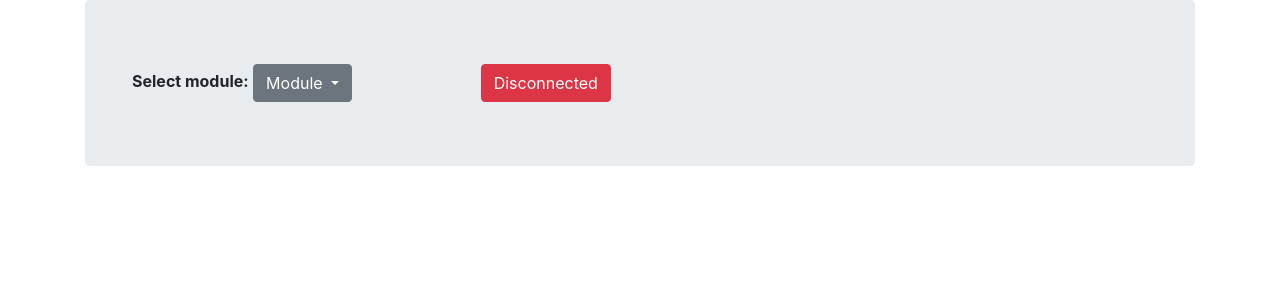
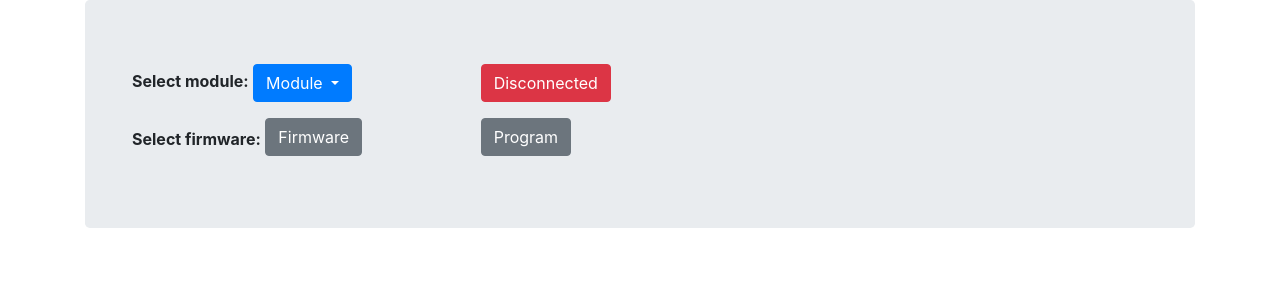
Before and after one commit to thingpilot/rpi_test_platform, a Flask app: page /developer in a window 1280 px wide. Shown: the part 56-356 px from the top of the page. Run offline with Flask 2, Linux system fonts and the light colour scheme; parts of the project's set-up code (start-up, migrations or seed data) failed here and were passed over; some libraries are stand-ins or nearby versions.

Commit message:
Add file upload button, program button and display filename/modified date

```diff
--- /dev/null
+++ b/static/css/custom.css
@@ -0,0 +1,3 @@
+#fileUploadButton {
+    display: none;
+}
--- a/templates/developer.html
+++ b/templates/developer.html
@@ -6,7 +6,7 @@
         <div class="row">
             <div class="col-sm-4">
                 <b>Select module:</b>
-                <button class="btn btn-secondary dropdown-toggle" type="button" id="moduleSelectButton" data-toggle="dropdown" aria-haspopup="true" aria-expanded="false">
+                <button class="btn btn-primary dropdown-toggle" type="button" id="moduleSelectButton" data-toggle="dropdown" aria-haspopup="true" aria-expanded="false">
                     Module
                 </button>
                 <div class="dropdown-menu" aria-labelledby="dropdownMenuButton">
@@ -22,6 +22,22 @@
             </div>
             <div class="col-sm-4">
 
+            </div>
+        </div>
+        <p></p>
+        <div class="row">
+            <div class="col-sm-4">
+                <b>Select firmware:</b>
+                <input type="file" id="fileUploadButton" accept=".bin" onchange="handleUpload(this.files)">
+                <label class="btn btn-secondary" for="fileUploadButton" id="fileUploadLabel">Firmware</label>
+            </div>
+            <div class="col-sm-4">
+                <button class="btn btn-secondary" type="button" id="programButton">
+                    Program
+                </button>
+            </div>
+            <div class="col-sm-4">
+                <label id="fileDateLabel"></label>
             </div>
         </div>
     </div>
@@ -51,13 +67,35 @@
         if(module == "None")
         {
             $('#moduleSelectButton').text("Module");
-            $('#moduleSelectButton').removeClass("btn btn-success dropdown-toggle").addClass("btn btn-secondary dropdown-toggle");
+            $('#moduleSelectButton').removeClass("btn btn-success dropdown-toggle").addClass("btn btn-primary dropdown-toggle");
         }
         else
         {
             $('#moduleSelectButton').text(name.getAttribute("data-name"));
-            $('#moduleSelectButton').removeClass("btn btn-secondary dropdown-toggle").addClass("btn btn-success dropdown-toggle");
+            $('#moduleSelectButton').removeClass("btn btn-primary dropdown-toggle").addClass("btn btn-success dropdown-toggle");
         }
     });
+
+    function handleUpload(file) {
+        var filename = file[0].name;
+        var extension = filename.split('.')[1].toLowerCase();
+        var date = file[0].lastModifiedDate;
+
+        if(extension != 'bin')
+        {
+            $('#fileUploadLabel').removeClass("btn btn-secondary").addClass("btn btn-danger");
+            $('#fileUploadLabel').text("Invalid")
+            $('#fileDateLabel').text("")
+            return;
+        }
+
+        $('#fileUploadLabel').removeClass("btn btn-danger")
+        $('#fileUploadLabel').removeClass("btn btn-secondary").addClass("btn btn-success");
+        $('#fileUploadLabel').text(filename)
+        $('#fileDateLabel').text(date)
+
+        console.log(file)
+        console.log(filename, extension)
+    };
 </script>
 {% endblock %}
--- a/templates/layout.html
+++ b/templates/layout.html
@@ -4,6 +4,7 @@
     <meta charset="utf-8">
     <title>Thingpilot Test Platform</title>
     <link rel="stylesheet" href="../static/css/bootstrap.min.css">
+    <link rel="stylesheet" href="../static/css/custom.css">
     <script src="../static/js/jquery-3.4.1.min.js"></script>
     <script src="../static/js/bootstrap.bundle.min.js"></script>
     <script src="../static/js/socket.io.slim.js"></script>
```
